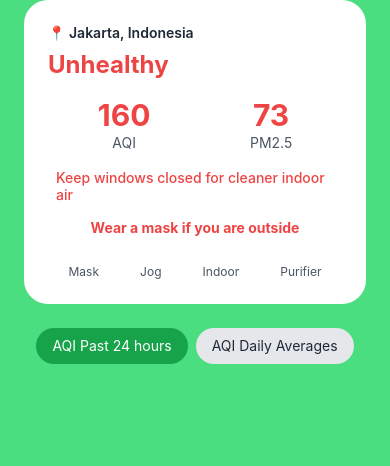
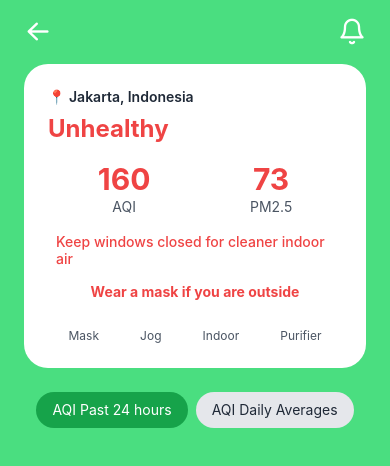
Before and after one commit to Neel123priyansh/AQI, a React Native app in the folder my-expo-app/: screen / in a window 390 px wide. Shown: the top 466 px of the page. Built offline with nearby package versions, Linux system fonts and the light colour scheme.

Commit message:
first commit

```diff
--- a/my-expo-app/App.tsx
+++ b/my-expo-app/App.tsx
@@ -2,6 +2,7 @@ import { StatusBar } from 'expo-status-bar';
 import { View, Text, SafeAreaView, Pressable, Image } from 'react-native';
 import AntDesign from '@expo/vector-icons/AntDesign';
 import Feather from '@expo/vector-icons/Feather';
+import Header from 'components/header';
 
 import './global.css'; // for NativeWind
 
@@ -9,11 +10,7 @@ export default function App() {
   return (
     <SafeAreaView className="flex-1 bg-green-400">
       <StatusBar style="light" />
-      {/* Header
-      <View className="flex-row items-center justify-between px-6 py-4">
-        <AntDesign name="arrowleft" size={28} color="white" />
-        <Feather name="bell" size={28} color="white" />
-      </View> */}
+      <Header/>
       {/* Profile */}
       {/* <View className="items-center mb-4">
         <Image
```
